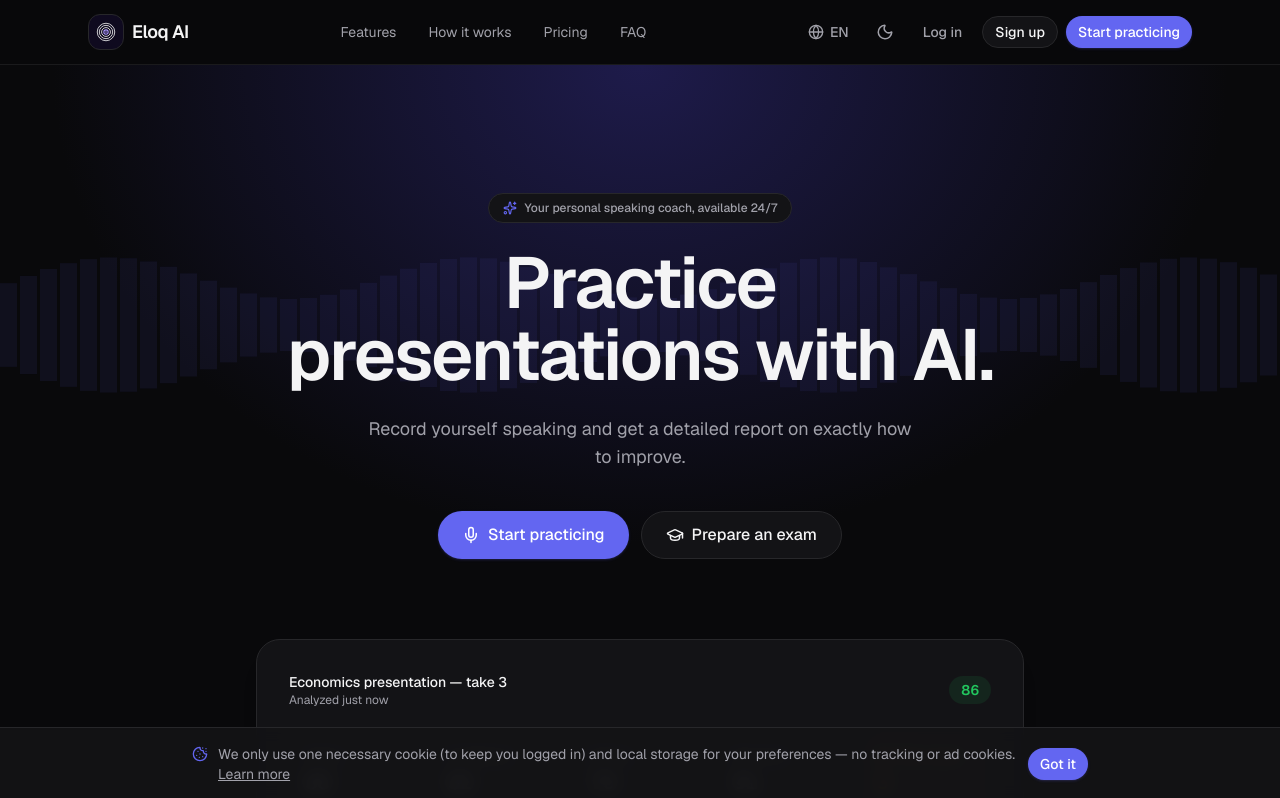
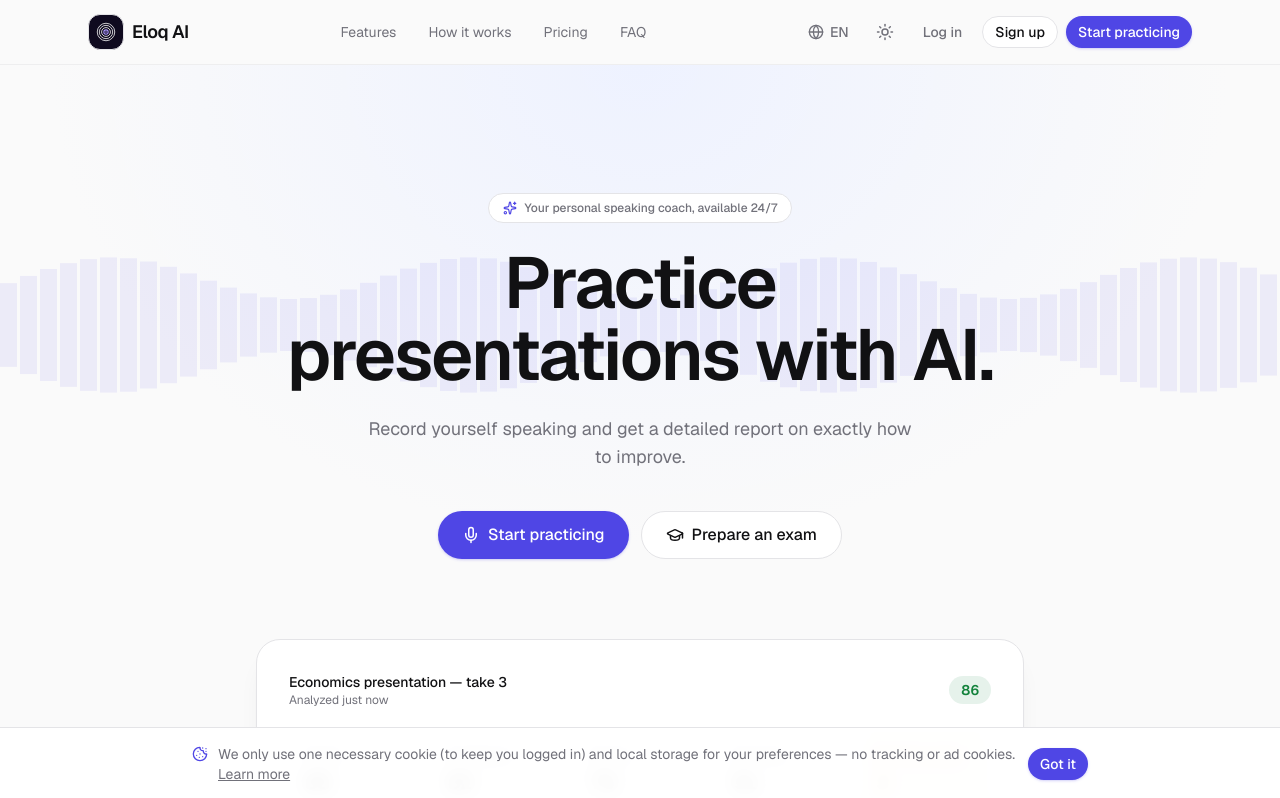
Before and after one commit to paulmunozdaudin/SpeakUp-Web., a Next.js app: page / in a window 1280 px wide. Shown: the top 798 px of the page. Built offline with nearby package versions, Linux system fonts and the light colour scheme; no server answers.

Commit message:
Default new visitors to light theme instead of dark
Co-Authored-By: Claude Sonnet 5 <noreply@anthropic.com>
Claude-Session: https://claude.ai/code/session_01X2f533PuHJ14hvFzvTVKAR

```diff
--- a/src/components/theme/theme-provider.tsx
+++ b/src/components/theme/theme-provider.tsx
@@ -2,9 +2,9 @@
 
 import { createContext, useCallback, useContext, useEffect, useState } from "react";
 
-/** "system" may still linger in a returning visitor's localStorage from
- *  before dark became the default regardless of OS preference — accepted
- *  on read and resolved to dark, but never written again. */
+/** "system" may still linger in a returning visitor's localStorage from an
+ *  earlier default scheme — accepted on read and resolved to light, but
+ *  never written again. */
 type Theme = "light" | "dark" | "system";
 
 interface ThemeContextValue {
@@ -18,19 +18,19 @@ const ThemeContext = createContext<ThemeContextValue | null>(null);
 const STORAGE_KEY = "eloq-theme";
 
 function readStoredTheme(): Theme {
-  // Dark by default on a visitor's first-ever visit — the toggle lets them
-  // switch to light, and that explicit choice is what gets stored and
+  // Light by default on a visitor's first-ever visit — the toggle lets them
+  // switch to dark, and that explicit choice is what gets stored and
   // respected on every later visit.
-  if (typeof window === "undefined") return "dark";
-  return (localStorage.getItem(STORAGE_KEY) as Theme | null) ?? "dark";
+  if (typeof window === "undefined") return "light";
+  return (localStorage.getItem(STORAGE_KEY) as Theme | null) ?? "light";
 }
 
 export function ThemeProvider({ children }: { children: React.ReactNode }) {
   const [theme, setThemeState] = useState<Theme>(readStoredTheme);
 
-  // Dark unless the visitor explicitly chose light — covers a fresh visit
+  // Light unless the visitor explicitly chose dark — covers a fresh visit
   // (no stored value) and a legacy "system" value the same way.
-  const resolvedTheme: "light" | "dark" = theme === "light" ? "light" : "dark";
+  const resolvedTheme: "light" | "dark" = theme === "dark" ? "dark" : "light";
 
   // Keep the <html> class in sync (the init script handles first paint).
   useEffect(() => {
@@ -63,7 +63,7 @@ export const themeInitScript = `
 (function () {
   try {
     var t = localStorage.getItem("${STORAGE_KEY}");
-    if (t !== "light") document.documentElement.classList.add("dark");
+    if (t === "dark") document.documentElement.classList.add("dark");
   } catch (e) {}
 })();
 `;
```
